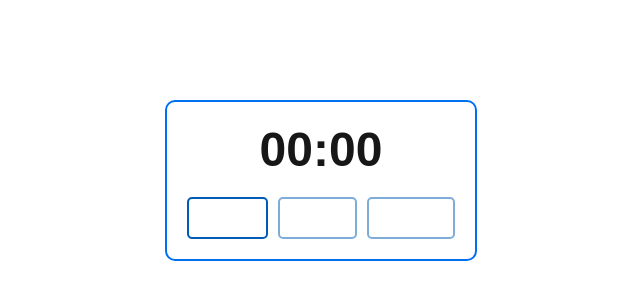
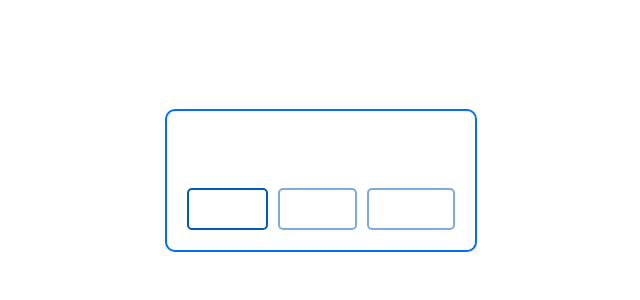
Before and after one commit to MartinDCalderonP/wizdaa-challenge, a Next.js app: page /stopwatch in a window 1280 px wide. Shown: the part 220-520 px from the top of the page, without its empty margins (319-959 px from the left). Built offline with nearby package versions, Linux system fonts and the light colour scheme.

Commit message:
feat: enhance Stopwatch component with framer-motion animations for time display

```diff
--- a/src/components/Stopwatch/index.tsx
+++ b/src/components/Stopwatch/index.tsx
@@ -4,6 +4,7 @@ import React from 'react'
 import styles from './styles.module.css'
 import useStopwatch from '@/hooks/useStopwatch'
 import { formattedTime } from '@/utils'
+import { motion } from 'framer-motion'
 
 const Stopwatch = () => {
   const { time, isRunning, startTimer, stopTimer, resetTimer } = useStopwatch()
@@ -16,7 +17,38 @@ const Stopwatch = () => {
 
   return (
     <div className={styles.stopwatch}>
-      <span className={styles.time}>{formattedTime(time)}</span>
+      <div className={styles.timeWrapper}>
+        <motion.span
+          initial={{
+            color: '#fff',
+            fontSize: '2rem',
+            fontWeight: 'normal',
+            opacity: 0.5
+          }}
+          animate={{
+            color: isRunning ? '#ff6347' : '#fff',
+            fontSize: isRunning ? '3rem' : '2rem',
+            fontWeight: isRunning ? 'bold' : 'normal',
+            opacity: isRunning ? 1 : 0.5,
+            rotate: time === 0 ? 360 : 0,
+            scale: [1, 1.2, 1] // Add scale animation
+          }}
+          transition={{ duration: 0.5 }}
+        >
+          {formattedTime(time)}
+        </motion.span>
+
+        {time % 60 === 0 && time !== 0 && (
+          <motion.span
+            className={styles.minuteAdded}
+            initial={{ y: 10, opacity: 1 }}
+            animate={{ y: -20, opacity: 1 }}
+            transition={{ duration: 1 }}
+          >
+            +1 Minute!
+          </motion.span>
+        )}
+      </div>
 
       <div className={styles.buttonsContainer}>
         {buttons.map((button) => (
--- a/src/components/Stopwatch/styles.module.css
+++ b/src/components/Stopwatch/styles.module.css
@@ -8,9 +8,15 @@
   justify-content: center;
   padding: 1.25rem;
 
-  .time {
-    font-size: 3rem;
-    font-weight: bold;
+  .timeWrapper {
+    position: relative;
+  }
+
+  .minuteAdded {
+    color: #008000;
+    position: absolute;
+    right: -5rem;
+    top: 0;
   }
 
   .buttonsContainer {
```
